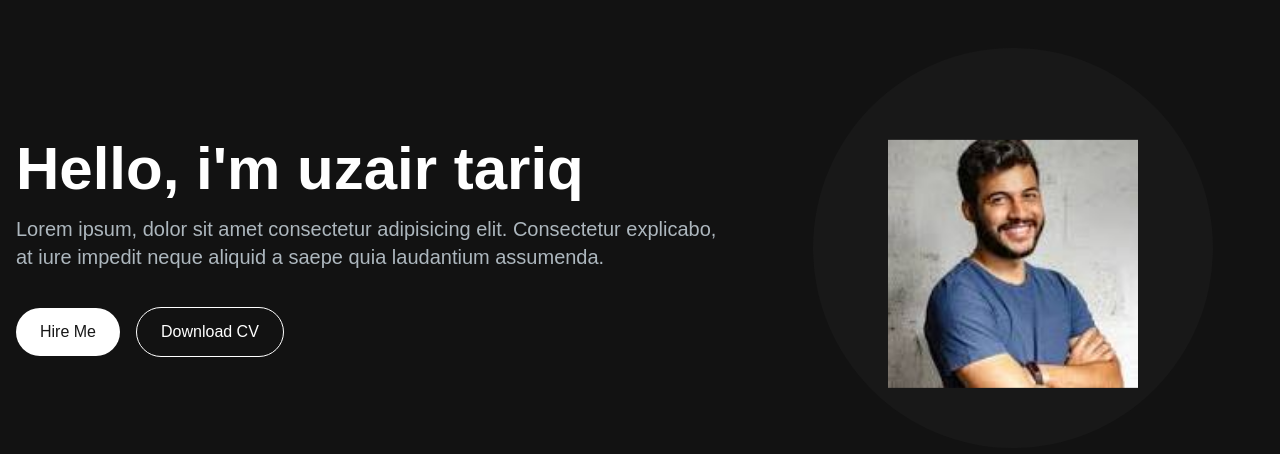
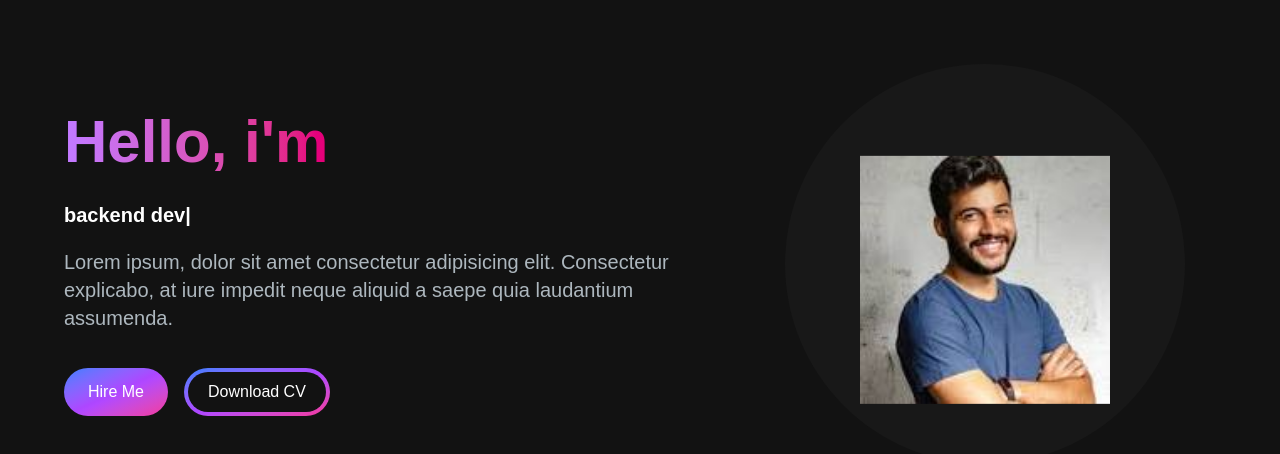
Before and after one commit to uzair6677/uzairportfolio, a Next.js app: page / in a window 1280 px wide. Shown: the top 454 px of the page. Built offline with nearby package versions, Linux system fonts and the light colour scheme.

Commit message:
navbar start

```diff
--- a/package.json
+++ b/package.json
@@ -9,9 +9,10 @@
     "lint": "next lint"
   },
   "dependencies": {
+    "next": "15.2.4",
     "react": "^19.0.0",
     "react-dom": "^19.0.0",
-    "next": "15.2.4"
+    "react-type-animation": "^3.2.0"
   },
   "devDependencies": {
     "@tailwindcss/postcss": "^4",
--- a/src/app/components/HeroSection.jsx
+++ b/src/app/components/HeroSection.jsx
@@ -1,24 +1,48 @@
+'use client'
 import React from "react";
 import Image from "next/image";
+import { TypeAnimation } from "react-type-animation";
 
 const HeroSection = () => {
   return (
-    <div className="grid grid-cols-1 lg:grid-cols-12 ">
-      <div className="col-span-7 place-self-center px-4">
+    <div className="grid grid-cols-1 sm:grid-cols-12 ">
+      <div className="col-span-7 text-center sm:text-left place-self-center px-4">
         <h1 className="text-white mb-4 text-4xl lg:text-6xl font-extrabold">
-          Hello, i'm uzair tariq
+          <span className="text-transparent bg-clip-text bg-gradient-to-r from-purple-400 to-pink-600">
+            Hello, i'm{" "}
+          </span>{" "}
+          <br />
+          <TypeAnimation
+            sequence={[
+              // Same substring at the start will only be typed out once, initially
+              "uzair tariq",
+              1000, // wait 1s before replacing "Mice" with "Hamsters"
+              "web developer",
+              1000,
+              "backend developer",
+
+
+            ]}
+            wrapper="span"
+            speed={50}
+             className="text-4xl sm:text-xl md:text-xl"
+            repeat={Infinity}
+          />
         </h1>
-        <p className="text-[#ADB7BE] text-lg lg:text-xl mb-6 ">
+        <p className="text-[#ADB7BE] w-full text-lg lg:text-xl mb-6 ">
           Lorem ipsum, dolor sit amet consectetur adipisicing elit. Consectetur
           explicabo, at iure impedit neque aliquid a saepe quia laudantium
           assumenda.
         </p>
         <div>
-          <button className="px-6 py-3 mr-4 bg-white hover:bg-slate-200 rounded-full">
+          <button className="px-6 py-3 bg-gradient-to-br from-blue-500 via-purple-500 to-pink-500 sm:w-fit w-full sm:fit mr-4 bg-white hover:bg-slate-200 rounded-full text-white">
             Hire Me
           </button>
-          <button className="px-6 py-3 bg-transparent hover:bg-slate-800 mt-3 text-white rounded-full border border-b-white">
-            Download CV
+          <button className="sm:w-fit px-1 py-1 bg-gradient-to-br from-blue-500 via-purple-500 to-pink-500 w-full bg-transparent hover:bg-slate-800 mt-3 text-white rounded-full ">
+            <span className="block bg-[#121212] hover:bg-slate-800 rounded-full px-5 py-2">
+              {" "}
+              Download CV
+            </span>
           </button>
         </div>
       </div>
--- /dev/null
+++ b/src/app/components/Navbar.jsx
@@ -0,0 +1,16 @@
+import React from "react";
+import Link from "next/link";
+const Navbar = () => {
+  return (
+    <nav>
+      <div className="flex flex-wrap item-center justify-center mx-auto p-8">
+        <Link href="/" className="text-5xl text-white font-semibold">
+          Logo
+        </Link>
+        <div className="menu"></div>
+      </div>
+    </nav>
+  );
+};
+
+export default Navbar;
--- a/src/app/page.js
+++ b/src/app/page.js
@@ -2,7 +2,9 @@ import HeroSection from "./components/HeroSection";
 export default function Home() {
   return (
     <main className="flex min-h-screen flex-col bg-[#121212] container mx-auto py-12 ">
+    <div className="container mx-auto px-12 py-4">
       <HeroSection />
+      </div>
     </main>
   );
 }
```
Also changed, not shown: 1 other file (tests, documents, lock files or other folders).
